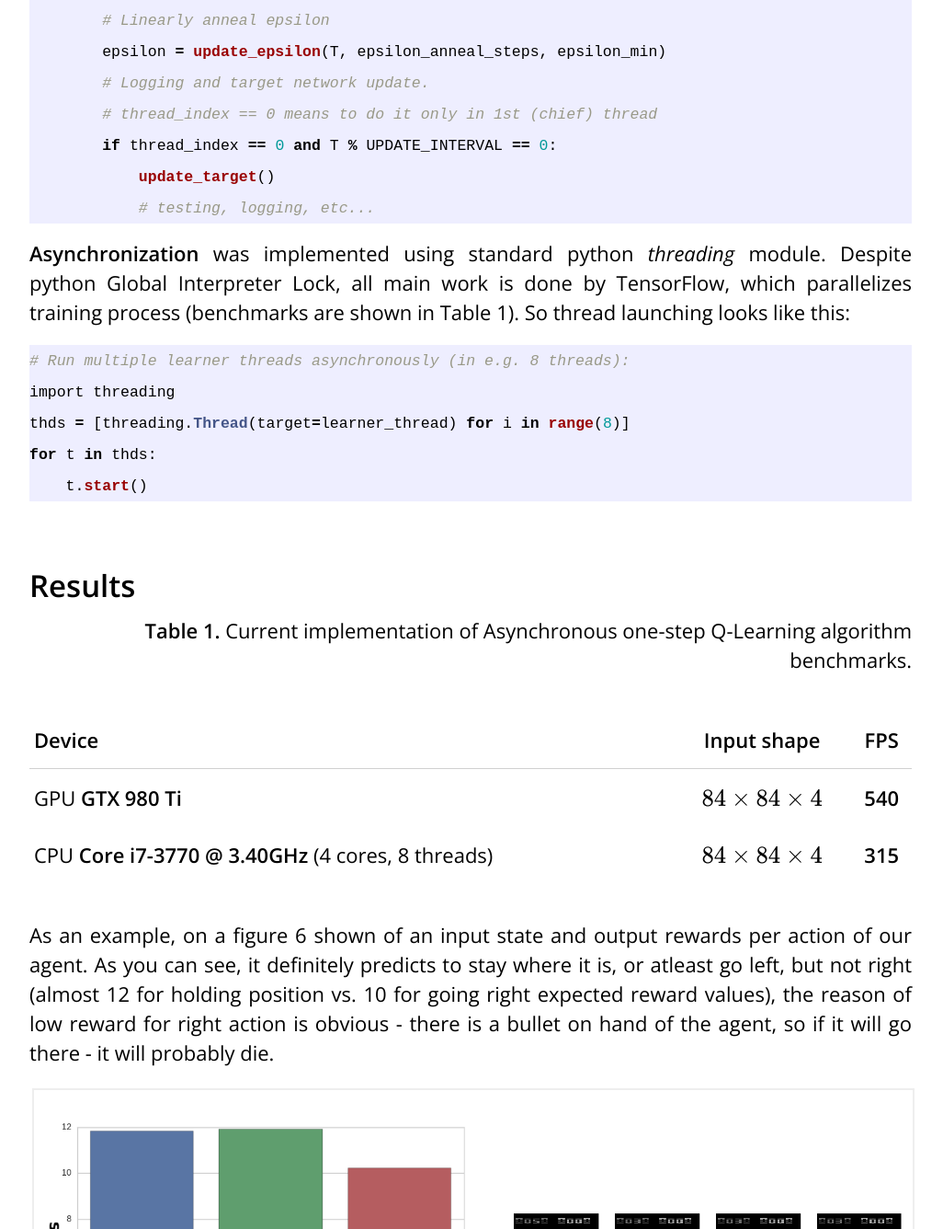
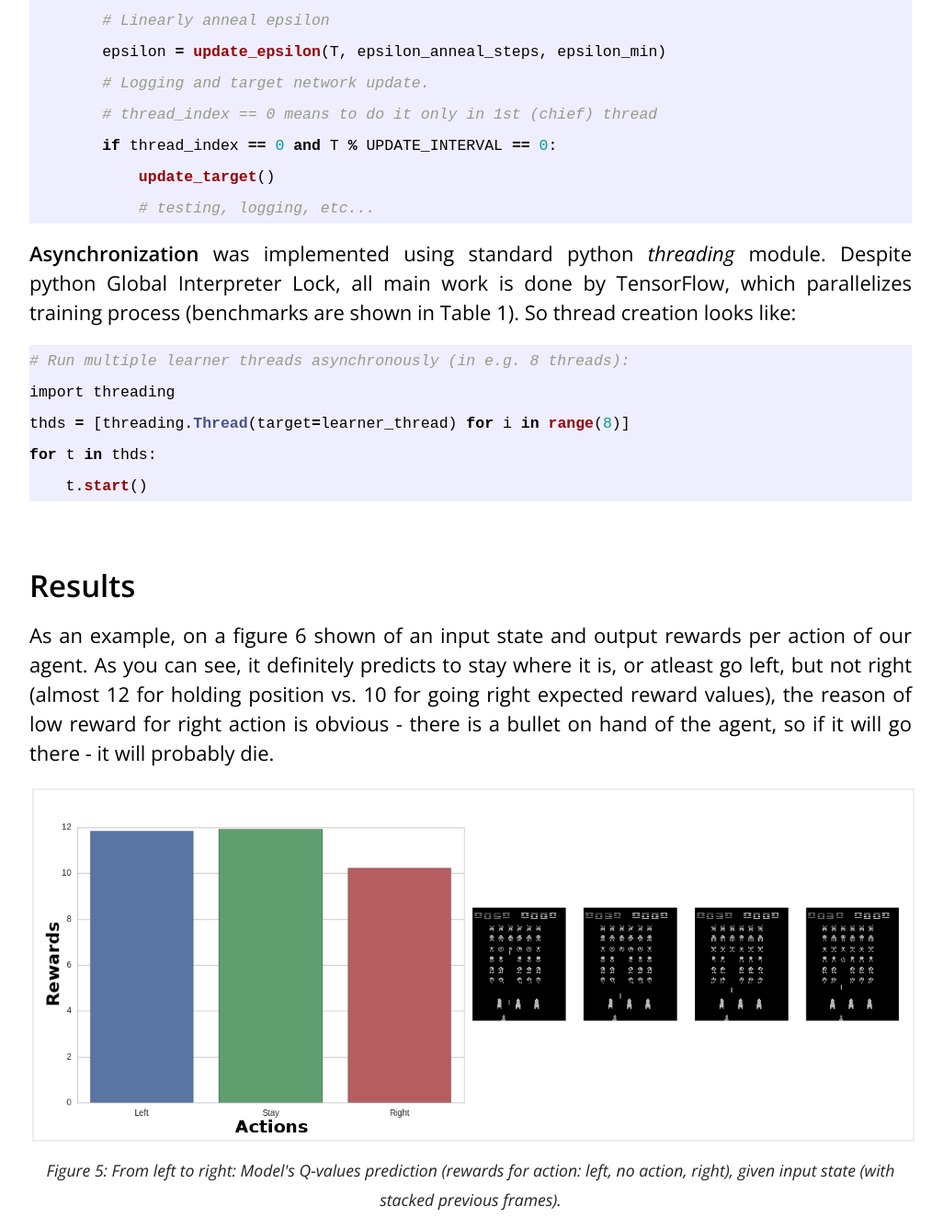
Before and after one commit to dbobrenko/dbobrenko.github.io, a Jekyll site: the page built from _posts/2016-11-03-async-deeprl.md, in a window 1280 px wide and 1400 px high, scrolled down 9807 px, cut to the strip 0-1336 px from the top of the window. Shown: the whole strip at 92% size, without its empty margins (128-1154 px from the left). Built offline with Jekyll 4.4.1, drawn with Linux system fonts in a browser that asks for light colours; formulas are drawn with MathJax 3; comment, search, counter and statistics services are not loaded; some of the changed text lies outside the part shown.

Commit message:
Change video loop; few styling changes

````diff
--- a/_posts/2016-11-03-async-deeprl.md
+++ b/_posts/2016-11-03-async-deeprl.md
@@ -225,7 +225,7 @@
 ```
 
 
-**Asynchronization** was implemented using standard python *threading* module. Despite python Global Interpreter Lock, all main work is done by TensorFlow, which parallelizes training process (benchmarks are shown in Table 1). So thread launching looks like this:
+**Asynchronization** was implemented using standard python *threading* module. Despite python Global Interpreter Lock, all main work is done by TensorFlow, which parallelizes training process (benchmarks are shown in Table 1). So thread creation looks like:
 
 ```python
 # Run multiple learner threads asynchronously (in e.g. 8 threads):
@@ -238,14 +238,6 @@
 
 ## Results
 
-<div style="text-align: right"><b>Table 1.</b> Current implementation of Asynchronous one-step Q-Learning algorithm benchmarks.</div>
-
-|   **Device**                                        |   **Input shape**     |   **FPS**   |
-|:----------------------------------------------------|:---------------------:|:-----------:|
-| GPU **GTX 980 Ti**                                  | $$84\times84\times4$$ |   **540**   |
-| CPU **Core i7-3770 @ 3.40GHz** (4 cores, 8 threads) | $$84\times84\times4$$ |   **315**   |
-
-
 
 As an example, on a figure 6 shown of an input state and output rewards per action of our agent. As you can see, it definitely predicts to stay where it is, or atleast go left, but not right (almost 12 for holding position vs. 10 for going right expected reward values), the reason of low reward for right action is obvious - there is a bullet on hand of the agent, so if it will go there - it will probably die.
 {% include image.html
@@ -255,7 +247,7 @@
 %}
 
 <div class="video">
-<iframe width="560" height="315" src="https://www.youtube.com/embed/YtKdFcfdq9Y?autoplay=1&loop=1" frameborder="0" allowfullscreen></iframe>
+<iframe width="560" height="315" src="https://www.youtube.com/embed/YtKdFcfdq9Y?autoplay=1&amp;loop=1&amp;" frameborder="0" allowfullscreen></iframe>
 Figure 6: Agent, trained over 26 millions of frames, plays Atari Breakout.
 </div>
 
@@ -265,6 +257,14 @@
 ```bash
 python run_dqn.py --logdir 'model/folder/path' --eval
 ```
+
+
+<div style="text-align: right"><b>Table 1.</b> Current implementation of Asynchronous one-step Q-Learning algorithm benchmarks.</div>
+
+|   **Device**                                        |   **Input shape**     |   **FPS**   |
+|:----------------------------------------------------|:---------------------:|:-----------:|
+| GPU **GTX 980 Ti**                                  | $$84\times84\times4$$ |   **540**   |
+| CPU **Core i7-3770 @ 3.40GHz** (4 cores, 8 threads) | $$84\times84\times4$$ |   **315**   |
 
 ## Where can I learn more about Deep Reinforcement Learning?
 
````
Also changed, not shown: other parts of _posts/2016-11-03-async-deeprl.md (+6 -6 lines), assets/posts/async-deeprl/state_rewards28.png.
